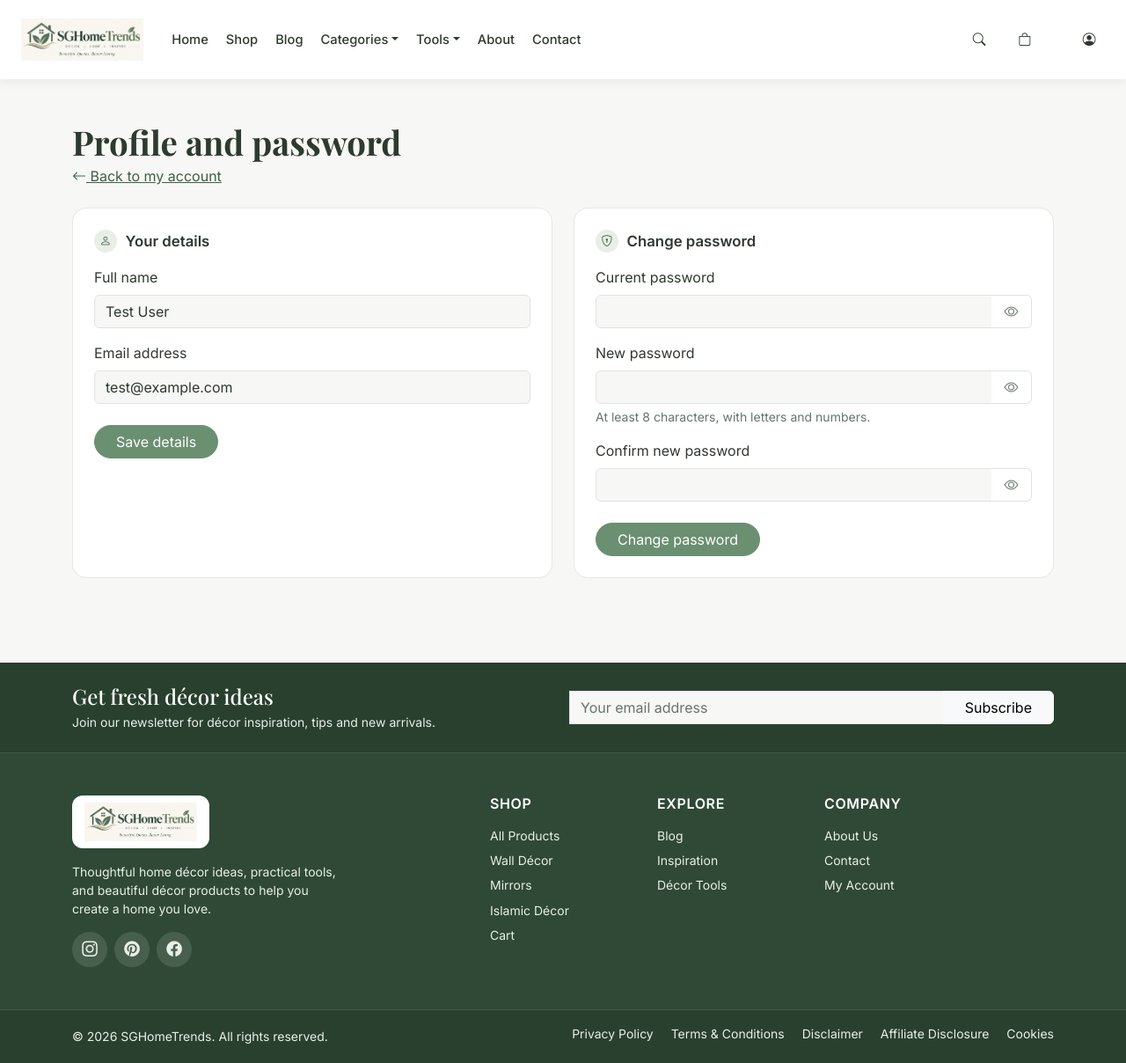
After one commit to sairagill27/royeldecore, a Laravel app: page /account/profile in a window 1280 px wide. The commit adds this page. Shown: the whole page at 88% size. Run offline with Laravel 12, Linux system fonts and the light colour scheme; a user stored in the database is signed in; data comes from the database, SQL or seed files in the repository.

Commit message:
Add customer profile and password change

```diff
--- /dev/null
+++ b/app/Http/Controllers/Account/ProfileController.php
@@ -0,0 +1,73 @@
+<?php
+
+namespace App\Http\Controllers\Account;
+
+use App\Http\Controllers\Controller;
+use Illuminate\Http\Request;
+use Illuminate\Support\Facades\DB;
+use Illuminate\Support\Facades\Hash;
+use Illuminate\Support\Str;
+use Illuminate\Validation\Rule;
+use Illuminate\Validation\Rules\Password;
+
+class ProfileController extends Controller
+{
+    // Show the profile page
+    public function edit(Request $request)
+    {
+        return view('account.profile', ['user' => $request->user()]);
+    }
+
+    // Save name and email
+    public function update(Request $request)
+    {
+        $user = $request->user();
+
+        // Emails are saved in lowercase
+        $request->merge(['email' => Str::lower(trim((string) $request->input('email')))]);
+
+        // SECURITY: every value is checked on the server.
+        // The customer's own email is allowed to stay the same.
+        $data = $request->validate([
+            'name'  => ['required', 'string', 'max:100'],
+            'email' => ['required', 'string', 'email', 'max:255', Rule::unique('users', 'email')->ignore($user->id)],
+        ]);
+
+        // role is never taken from the form
+        $user->fill($data)->save();
+
+        return back()->with('success', 'Your details were updated.');
+    }
+
+    // Change the password
+    public function password(Request $request)
+    {
+        $user = $request->user();
+
+        $request->validate([
+            // "current_password" checks what they typed against the saved (hashed) password
+            'current_password' => ['required', 'current_password'],
+            'password'         => [
+                'required',
+                'confirmed',
+                'different:current_password',
+                Password::min(8)->letters()->numbers()
+            ],
+        ], [
+            'current_password.current_password' => 'Your current password is not correct.',
+            'password.different'                => 'Your new password must be different from the current one.',
+        ]);
+
+        $user->password = Hash::make($request->input('password'));   // stored hashed, as always
+        $user->save();
+
+        // Safety: log this account out of every OTHER device or browser
+        // (sessions are stored in the database). This device stays logged in.
+        DB::table('sessions')
+            ->where('user_id', $user->id)
+            ->where('id', '!=', $request->session()->getId())
+            ->delete();
+
+        return back()->with('success', 'Your password was changed. Other devices were logged out.');
+    }
+}
--- /dev/null
+++ b/resources/views/account/profile.blade.php
@@ -0,0 +1,112 @@
+@extends('layouts.app')
+
+@section('title', 'Profile and password | ' . config('app.name'))
+
+@section('content')
+<div class="container py-4 py-lg-5">
+
+    <h1 class="sgh-section-title mb-1">Profile and password</h1>
+    <p class="text-secondary mb-4">
+        <a href="{{ route('account') }}"><i class="bi bi-arrow-left"></i> Back to my account</a>
+    </p>
+
+    <div class="row g-4">
+
+        {{-- ============ YOUR DETAILS ============ --}}
+        <div class="col-lg-6">
+            <div class="sgh-card h-100">
+                <h2 class="sgh-card-title"><span><i class="bi bi-person"></i></span> Your details</h2>
+
+                {{-- @csrf = security token. @method('PATCH') tells Laravel "this is an update". --}}
+                <form action="{{ route('account.profile.update') }}" method="POST" novalidate>
+                    @csrf
+                    @method('PATCH')
+
+                    <div class="mb-3">
+                        <label for="name" class="form-label">Full name</label>
+                        <input type="text" id="name" name="name" value="{{ old('name', $user->name) }}"
+                            class="form-control @error('name') is-invalid @enderror"
+                            autocomplete="name" maxlength="100" required>
+                        @error('name') <div class="invalid-feedback">{{ $message }}</div> @enderror
+                    </div>
+
+                    <div class="mb-4">
+                        <label for="email" class="form-label">Email address</label>
+                        <input type="email" id="email" name="email" value="{{ old('email', $user->email) }}"
+                            class="form-control @error('email') is-invalid @enderror"
+                            autocomplete="email" maxlength="255" required>
+                        @error('email') <div class="invalid-feedback">{{ $message }}</div> @enderror
+                    </div>
+
+                    <button type="submit" class="btn btn-primary rounded-pill px-4">Save details</button>
+                </form>
+            </div>
+        </div>
+
+        {{-- ============ CHANGE PASSWORD ============ --}}
+        <div class="col-lg-6">
+            <div class="sgh-card h-100">
+                <h2 class="sgh-card-title"><span><i class="bi bi-shield-lock"></i></span> Change password</h2>
+
+                {{-- @method('PUT') tells Laravel "this is a replacement" --}}
+                <form action="{{ route('account.password') }}" method="POST" novalidate>
+                    @csrf
+                    @method('PUT')
+
+                    <div class="mb-3">
+                        <label for="current_password" class="form-label">Current password</label>
+                        <div class="input-group">
+                            <input type="password" id="current_password" name="current_password"
+                                class="form-control @error('current_password') is-invalid @enderror"
+                                autocomplete="current-password" required>
+                            <button type="button" class="btn sgh-eye" data-toggle-password="current_password"
+                                aria-label="Show password" aria-pressed="false"><i class="bi bi-eye"></i></button>
+                        </div>
+                        @error('current_password') <div class="invalid-feedback d-block">{{ $message }}</div> @enderror
+                    </div>
+
+                    <div class="mb-3">
+                        <label for="password" class="form-label">New password</label>
+                        <div class="input-group">
+                            <input type="password" id="password" name="password"
+                                class="form-control @error('password') is-invalid @enderror"
+                                autocomplete="new-password" required>
+                            <button type="button" class="btn sgh-eye" data-toggle-password="password"
+                                aria-label="Show password" aria-pressed="false"><i class="bi bi-eye"></i></button>
+                        </div>
+                        @error('password') <div class="invalid-feedback d-block">{{ $message }}</div> @enderror
+                        <div class="form-text">At least 8 characters, with letters and numbers.</div>
+                    </div>
+
+                    <div class="mb-4">
+                        <label for="password_confirmation" class="form-label">Confirm new password</label>
+                        <div class="input-group">
+                            <input type="password" id="password_confirmation" name="password_confirmation"
+                                class="form-control" autocomplete="new-password" required>
+                            <button type="button" class="btn sgh-eye" data-toggle-password="password_confirmation"
+                                aria-label="Show password" aria-pressed="false"><i class="bi bi-eye"></i></button>
+                        </div>
+                    </div>
+
+                    <button type="submit" class="btn btn-primary rounded-pill px-4">Change password</button>
+                </form>
+            </div>
+        </div>
+    </div>
+</div>
+
+{{-- Eye buttons: switch each box between hidden (dots) and visible (text) --}}
+<script>
+    document.querySelectorAll('[data-toggle-password]').forEach(function(btn) {
+        btn.addEventListener('click', function() {
+            var input = document.getElementById(btn.dataset.togglePassword);
+            var show = input.type === 'password';
+
+            input.type = show ? 'text' : 'password';
+            btn.setAttribute('aria-pressed', show ? 'true' : 'false');
+            btn.setAttribute('aria-label', show ? 'Hide password' : 'Show password');
+            btn.querySelector('i').className = show ? 'bi bi-eye-slash' : 'bi bi-eye';
+        });
+    });
+</script>
+@endsection
--- a/routes/web.php
+++ b/routes/web.php
@@ -1,13 +1,14 @@
 <?php
 
+use App\Http\Controllers\Account\OrderController;
+use App\Http\Controllers\Account\ProfileController;
+use App\Http\Controllers\AuthController;
+use App\Http\Controllers\CartController;
+use App\Http\Controllers\CheckoutController;
 use App\Http\Controllers\HomeController;
+use App\Http\Controllers\ProductController;
+use App\Http\Controllers\ShopController;
 use Illuminate\Support\Facades\Route;
-use App\Http\Controllers\ShopController;
-use App\Http\Controllers\ProductController;
-use App\Http\Controllers\CartController;
-use App\Http\Controllers\AuthController;
-use App\Http\Controllers\CheckoutController;
-use App\Http\Controllers\Account\OrderController;
 
 
 Route::get('/', [HomeController::class, 'index'])->name('home');
@@ -41,6 +42,13 @@ Route::middleware('auth')->group(function () {
     Route::post('/logout', [AuthController::class, 'logout'])->name('logout');
     Route::view('/account', 'account.index')->name('account');
 
+    // PROFILE and PASSWORD
+    Route::get('/account/profile', [ProfileController::class, 'edit'])->name('account.profile');
+    Route::patch('/account/profile', [ProfileController::class, 'update'])
+        ->middleware('throttle:10,1')->name('account.profile.update');
+    Route::put('/account/password', [ProfileController::class, 'password'])
+        ->middleware('throttle:6,1')->name('account.password');
+
     // CHECKOUT. throttle: max 10 order attempts per minute.
     Route::get('/checkout', [CheckoutController::class, 'index'])->name('checkout');
     Route::post('/checkout', [CheckoutController::class, 'store'])->middleware('throttle:10,1')->name('checkout.store');
@@ -50,6 +58,7 @@ Route::middleware('auth')->group(function () {
     Route::get('/account/orders/{order:order_number}', [OrderController::class, 'show'])->name('account.orders.show');
 });
 
+
 // ---------- ADMIN ----------
 // auth = must be logged in. staff = must be an active admin or staff member.
 Route::middleware(['auth', 'staff'])
```
Also changed, not shown: resources/views/account/index.blade.php (+6 -2 lines).
